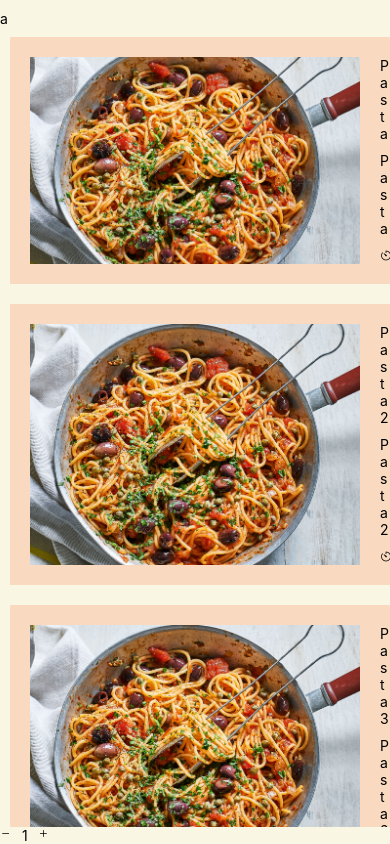
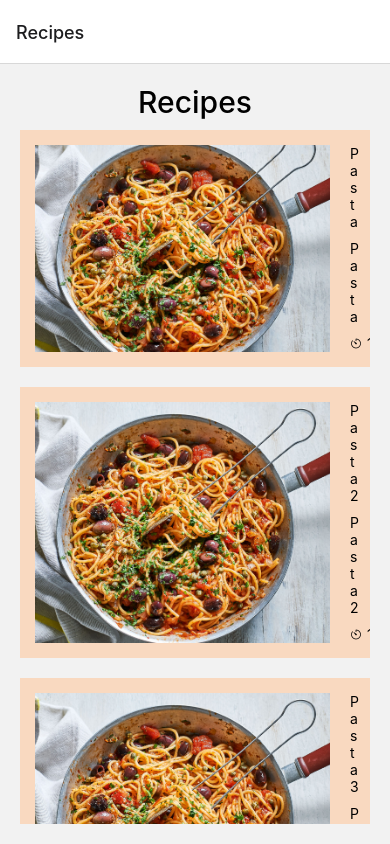
Before and after one commit to Ivana-Jovic/my-recipes, a React Native app: screen /Recipes in a window 390 px wide. Built offline with nearby package versions, Linux system fonts and the light colour scheme; data requests are answered from the project's data file.

Commit message:
feat: added recipe details screen

```diff
--- a/App.tsx
+++ b/App.tsx
@@ -1,26 +1,50 @@
 import React from "react";
 // import { StatusBar } from "expo-status-bar";
-import { SafeAreaView, StyleSheet, Text, StatusBar } from "react-native";
+import { SafeAreaView, StyleSheet, StatusBar, Text } from "react-native";
 import Recipes from "./screens/Recipes";
 import { Colors } from "./utils/colors";
 import SignInScreen from "./screens/SignInScreen";
+import RecipeDetails from "./screens/RecipeDetails";
 import { QueryClient, QueryClientProvider } from "react-query";
+import { NavigationContainer } from "@react-navigation/native";
+import { createNativeStackNavigator } from "@react-navigation/native-stack";
+import { createDrawerNavigator } from "@react-navigation/drawer";
+
+const Drawer = createDrawerNavigator();
+
+export type RootStackParamList = {
+  SignInScreen: undefined;
+  Recipes: undefined;
+  RecipeDetails: { recipeId: string };
+};
+
+// eslint-disable-next-line @typescript-eslint/no-unsafe-assignment, @typescript-eslint/no-unsafe-call
+const Stack = createNativeStackNavigator<RootStackParamList>(); // todo Zasto ovo ne radi (bez linije iznad)
 
 const queryClient = new QueryClient();
 
 export default function App() {
   return (
     <QueryClientProvider client={queryClient}>
-      <SafeAreaView style={styles.container}>
-        {/* <Text>Open up App.tsx to start working on your app!!</Text> */}
-        <Recipes />
-        {/* <SignInScreen /> */}
-        <StatusBar />
-      </SafeAreaView>
+      <NavigationContainer>
+        <Stack.Navigator>
+          {/* <Stack.Screen name="SignInScreen" component={SignInScreen} /> */}
+          <Stack.Screen name="Recipes" component={Recipes} />
+          <Stack.Screen name="RecipeDetails" component={RecipeDetails} />
+        </Stack.Navigator>
+      </NavigationContainer>
+      <StatusBar />
     </QueryClientProvider>
   );
 }
-
+//
+{
+  /* <SafeAreaView style={styles.container}> </SafeAreaView>*/
+}
+//  {/* <Recipes />
+//     <Text>hi</Text>
+//     {/* <SignInScreen /> */}
+// {/* // todo da li je ugnezdeno kako treba */}
 const styles = StyleSheet.create({
   container: {
     flex: 1,
--- a/babel.config.js
+++ b/babel.config.js
@@ -1,6 +1,8 @@
-module.exports = function(api) {
+module.exports = function (api) {
+  // eslint-disable-next-line @typescript-eslint/no-unsafe-member-access, @typescript-eslint/no-unsafe-call
   api.cache(true);
   return {
-    presets: ['babel-preset-expo'],
+    presets: ["babel-preset-expo"],
+    plugins: ["react-native-reanimated/plugin"],
   };
 };
--- a/components/RecipeCard.tsx
+++ b/components/RecipeCard.tsx
@@ -1,16 +1,31 @@
 import React from "react";
-import { Text, View, StyleSheet, Image } from "react-native";
-import { RecipeProp } from "../screens/Recipes";
+import { Text, View, StyleSheet, Image, Pressable } from "react-native";
 import Ionicons from "@expo/vector-icons/Ionicons";
 import { Colors } from "../utils/colors";
+import { RecipeType } from "../utils/types";
+import { useNavigation } from "@react-navigation/native";
+import { RootStackParamList } from "../App";
+import { NativeStackScreenProps } from "@react-navigation/native-stack";
+
+type Props = NativeStackScreenProps<RootStackParamList, "RecipeDetails">;
+type RecipeDetailsScreenNavigationProp = Props["navigation"];
 
 interface RecipeCardProps {
-  recipe: RecipeProp;
+  recipe: RecipeType;
 }
+
 function RecipeCard(props: RecipeCardProps) {
   const { recipe } = props;
+  const navigation = useNavigation<RecipeDetailsScreenNavigationProp>();
+
   return (
-    <View style={styles.container}>
+    <Pressable
+      style={styles.container}
+      onPress={() =>
+        // eslint-disable-next-line @typescript-eslint/no-unsafe-return, @typescript-eslint/no-unsafe-call
+        navigation.navigate("RecipeDetails", { recipeId: recipe.id + "" })
+      }
+    >
       {/* eslint-disable-next-line @typescript-eslint/no-unsafe-assignment*/}
       <Image source={require("../assets/pasta.jpeg")} style={styles.image} />
       <View style={styles.containerRight}>
@@ -31,17 +46,18 @@ function RecipeCard(props: RecipeCardProps) {
           </View>
         </View>
       </View>
-    </View>
+    </Pressable>
   );
 }
 
 const styles = StyleSheet.create({
   container: {
     backgroundColor: Colors.cardColor,
-    padding: 20,
+    padding: 15,
+    paddingRight: 20,
     minHeight: 100,
     flexDirection: "row",
-    margin: 10,
+    marginVertical: 10,
     flex: 1,
     width: "100%",
     gap: 20,
@@ -60,6 +76,7 @@ const styles = StyleSheet.create({
     flexDirection: "row",
     gap: 15,
     width: "100%",
+    justifyContent: "space-between",
   },
   detailsItem: {
     flexDirection: "row",
--- /dev/null
+++ b/components/Title.tsx
@@ -0,0 +1,20 @@
+import React, { ReactNode } from "react";
+import { Text, StyleSheet } from "react-native";
+
+interface TitleProps {
+  children: ReactNode;
+}
+function Title(props: TitleProps) {
+  const { children } = props;
+  return <Text style={styles.title}>{children}</Text>;
+}
+
+export default Title;
+
+const styles = StyleSheet.create({
+  title: {
+    fontSize: 30,
+    // marginBottom: 20,
+    fontWeight: "500",
+  },
+});
--- /dev/null
+++ b/screens/RecipeDetails.tsx
@@ -0,0 +1,86 @@
+import React from "react";
+import { Text, StyleSheet, View, Image } from "react-native";
+import { RecipeType } from "../utils/types";
+import { useRoute } from "@react-navigation/native";
+import { NativeStackScreenProps } from "@react-navigation/native-stack";
+import { RootStackParamList } from "../App";
+import { useStore } from "../store/store";
+import Ionicons from "@expo/vector-icons/Ionicons";
+import Title from "../components/Title";
+
+type Props = NativeStackScreenProps<RootStackParamList, "RecipeDetails">;
+
+type RecipeDetailsScreenRouteProp = Props["route"];
+
+function RecipeDetails() {
+  const router = useRoute<RecipeDetailsScreenRouteProp>();
+  const recipeId = parseInt(router.params.recipeId);
+  const recipesContext = useStore((state) => state.recipes);
+  const currRecipe = recipesContext.find(
+    (recipe: RecipeType) => recipe.id === recipeId,
+  );
+
+  if (!currRecipe) {
+    return <Text>Loading...</Text>;
+  }
+  return (
+    <View style={styles.container}>
+      {/* <Text style={styles.text}>Title:{currRecipe?.title}</Text> */}
+      <Title>{currRecipe.title}</Title>
+      {/* eslint-disable-next-line @typescript-eslint/no-unsafe-assignment, @typescript-eslint/no-unsafe-assignment */}
+      <Image source={require("../assets/pasta.jpeg")} style={styles.image} />
+      <View style={styles.containerRight}>
+        <View style={styles.details}>
+          <View style={styles.detailsItem}>
+            <Ionicons name="timer-outline" />
+            <Text>{currRecipe.cookTime}</Text>
+          </View>
+          <View style={styles.detailsItem}>
+            <Ionicons name="ios-analytics" />
+            <Text>{currRecipe.difficulty}</Text>
+          </View>
+          <View style={styles.detailsItem}>
+            <Ionicons name="person-outline" />
+            <Text>{currRecipe.author}</Text>
+          </View>
+        </View>
+        <Text>{currRecipe.description}</Text>
+        {/* //sastojci */}
+      </View>
+    </View>
+  );
+}
+
+export default RecipeDetails;
+
+const styles = StyleSheet.create({
+  container: {
+    // backgroundColor: Colors.cardColor,
+    padding: 20,
+    minHeight: 100,
+    flex: 1,
+    width: "100%",
+    gap: 20,
+    alignItems: "center",
+  },
+  containerRight: {
+    flex: 2,
+    width: "100%",
+    gap: 10,
+  },
+  image: {
+    width: "100%",
+    height: "100%",
+    flex: 1,
+  },
+  details: {
+    flexDirection: "row",
+    gap: 35,
+    width: "100%",
+  },
+  detailsItem: {
+    flexDirection: "row",
+    gap: 5,
+    alignItems: "center",
+  },
+});
--- a/screens/Recipes.tsx
+++ b/screens/Recipes.tsx
@@ -1,37 +1,39 @@
-import React, { useState } from "react";
+import React, { useEffect, useState } from "react";
 import { FlatList, Text, View, StyleSheet } from "react-native";
 import RecipeCard from "../components/RecipeCard";
 import { QueryFunctionContext, UseQueryResult, useQuery } from "react-query";
-import Ionicons from "@expo/vector-icons/Ionicons";
+// import Ionicons from "@expo/vector-icons/Ionicons";
+import { Colors } from "../utils/colors";
+import { RecipeType } from "../utils/types";
+import { useStore } from "../store/store";
+import Title from "../components/Title";
 
-export interface RecipeProp {
-  title: string;
-  picture: string;
-  description: string;
-  cookTime: number;
-  author: string;
-  difficulty: number;
-  id: number;
-}
 const fetchRecipes: (
   context: QueryFunctionContext<[string, number]>,
-) => Promise<RecipeProp[]> = async (context) => {
+) => Promise<RecipeType[]> = async (context) => {
   const page = context.queryKey[1];
   const response = await fetch(`http://localhost:3000/recipes/?_page=${page}`); // TODO: ne radi na androidu
-  const jsonData = (await response.json()) as RecipeProp[];
+  const jsonData = (await response.json()) as RecipeType[];
   return jsonData;
 };
+
 function Recipes() {
   const [page, setPage] = useState<number>(1);
+  const recipesContext = useStore((state) => state.recipes);
+  const addRecipes = useStore((state) => state.addRecipes);
 
   const {
     data: recipes,
     isLoading,
     isError,
-  }: UseQueryResult<RecipeProp[], [string, number]> = useQuery(
+  }: UseQueryResult<RecipeType[], [string, number]> = useQuery(
     ["recipes", page],
     fetchRecipes,
   );
+
+  useEffect(() => {
+    if (recipes) addRecipes(recipes);
+  }, [recipes]);
 
   if (isLoading) {
     return <Text>Loading...</Text>;
@@ -43,15 +45,25 @@ function Recipes() {
 
   return (
     <View style={styles.container}>
-      <Text>a</Text>
-      <FlatList
-        data={recipes}
-        renderItem={({ item }) => <RecipeCard recipe={item} />}
-        keyExtractor={(item) => item.id.toString()}
-      />
-      <View style={styles.pagination}>
-        <Ionicons
-          name="remove"
+      <Title>Recipes</Title>
+      <View style={styles.list}>
+        <FlatList
+          data={recipesContext}
+          renderItem={({ item }) => <RecipeCard recipe={item} />}
+          keyExtractor={(item) => item.id.toString()}
+          onEndReached={() => {
+            if (recipes?.length !== 0) {
+              setPage((prev) => {
+                return prev + 1;
+              });
+            }
+          }}
+          onEndReachedThreshold={0.5} // todo koja vrednost je ok ovde
+        />
+      </View>
+
+      {/* <View style={styles.pagination}>
+        <Pressable
           disabled={page === 1}
           onPress={() =>
             setPage((prev) => {
@@ -60,18 +72,23 @@ function Recipes() {
               } else return prev;
             })
           }
-        />
-        <Text>{page}</Text>
-        <Ionicons
-          name="add"
+          style={styles.paginationButton}
+        >
+          <Ionicons name="remove" />
+        </Pressable>
+        <Text style={styles.paginationPage}>{page}</Text>
+        <Pressable
           disabled={recipes?.length !== 10}
           onPress={() =>
             setPage((prev) => {
               return prev + 1;
             })
           }
-        />
-      </View>
+          style={styles.paginationButton}
+        >
+          <Ionicons name="add" />
+        </Pressable>
+      </View> */}
     </View>
   );
 }
@@ -79,16 +96,27 @@ function Recipes() {
 const styles = StyleSheet.create({
   container: {
     flex: 1,
-    // backgroundColor: "#ccc",
-    // padding: 10,
     width: "100%",
-    // minHeight: 100,
-    // flexDirection: "row",
-    // alignItems: "center",
+    alignItems: "center",
+    padding: 20,
+  },
+  list: {
+    width: "100%",
+    flex: 1,
   },
   pagination: {
     flexDirection: "row",
     gap: 10,
+    alignSelf: "center",
+    marginTop: 15,
+  },
+  paginationButton: {
+    backgroundColor: Colors.lightGrey,
+    padding: 5,
+    borderRadius: 5,
+  },
+  paginationPage: {
+    fontSize: 20,
   },
 });
 
--- a/screens/SignInScreen.tsx
+++ b/screens/SignInScreen.tsx
@@ -1,8 +1,8 @@
 import React from "react";
 import { Controller, useForm } from "react-hook-form";
-import { TextInput, View, Text, StyleSheet, Button } from "react-native";
+import { TextInput, View, Text, StyleSheet } from "react-native";
 import { Colors } from "../utils/colors";
-// import Button from "../components/Button";
+import Button from "../components/Button";
 
 interface FormData {
   name: string;
@@ -45,7 +45,7 @@ function SignInScreen() {
         {errors.name && <Text>This field is required</Text>}
         {/* //TODO: kako ovo resiti na bolji nacin */}
         {/* eslint-disable-next-line @typescript-eslint/no-misused-promises */}
-        <Button title={"Done"} onPress={handleSubmit(onSubmit)} />
+        <Button onPress={handleSubmit(onSubmit)}>Done</Button>
       </View>
     </View>
   );
--- /dev/null
+++ b/store/store.ts
@@ -0,0 +1,22 @@
+import { create } from "zustand";
+import { RecipeType } from "../utils/types"; // todo change name
+
+interface StoreState {
+  recipes: RecipeType[];
+  addRecipes: (recipesList: RecipeType[]) => void;
+  // getRecipeId: (id: number) => RecipeType;
+}
+
+export const useStore = create<StoreState>((set) => ({
+  recipes: [],
+  // increasePopulation: () => set((state) => ({ bears: state.bears + 1 })),
+  // removeAllBears: () => set({ bears: 0 }),
+  addRecipes: (recipesList) =>
+    set((state) => ({ recipes: state.recipes.concat(recipesList) })),
+  // getRecipeId: (recipeId) => {
+  //   // eslint-disable-next-line @typescript-eslint/no-unsafe-return, @typescript-eslint/no-unsafe-member-access, @typescript-eslint/no-unsafe-call
+  //   return useStore
+  //     .getState()
+  //     .find((recipe: RecipeType) => recipe.id === recipeId);
+  // },
+}));
--- a/utils/colors.ts
+++ b/utils/colors.ts
@@ -3,4 +3,5 @@ export const Colors = {
   cardColor: "#F9D9C0",
   background: "#F9F6E4",
   grey: "#658689",
+  lightGrey: "#D8D8D6",
 };
--- /dev/null
+++ b/utils/types.ts
@@ -0,0 +1,10 @@
+//todo da li je ovo ok mesto za ovaj fajl
+export interface RecipeType {
+  title: string;
+  picture: string;
+  description: string;
+  cookTime: number;
+  author: string;
+  difficulty: number;
+  id: number;
+}
```
Also changed, not shown: components/Button.tsx (+4 -4 lines), package.json (+9 -2 lines), 1 other file (tests, documents, lock files or other folders).
